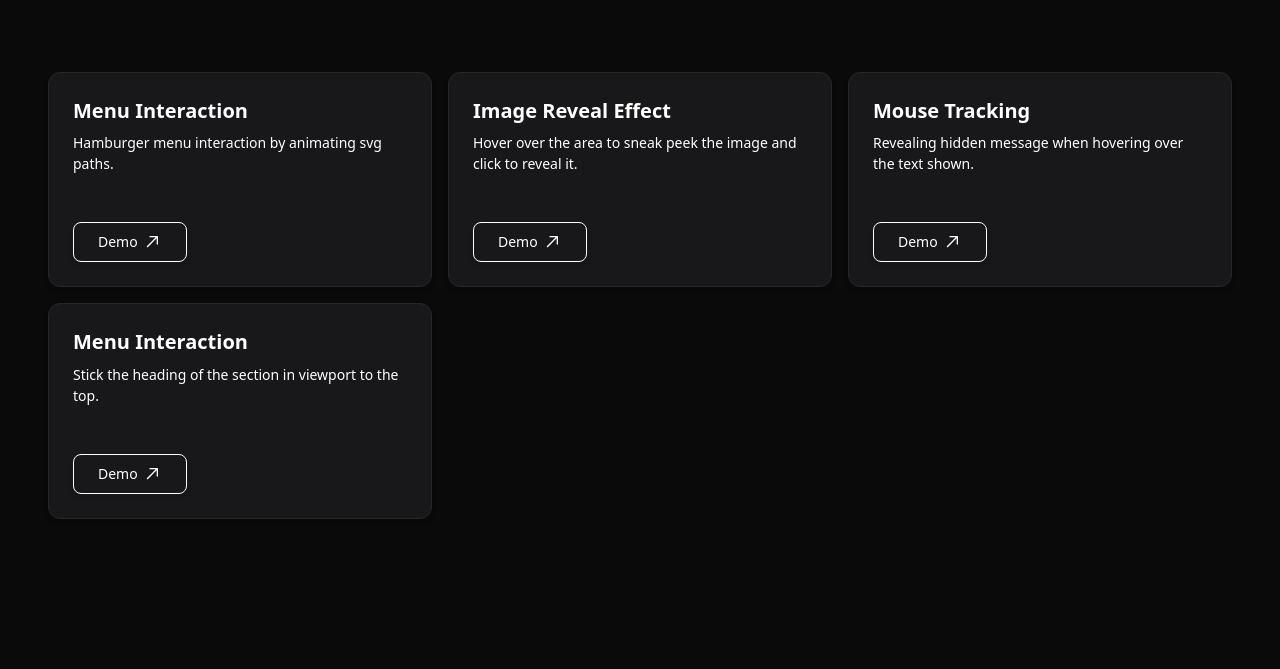
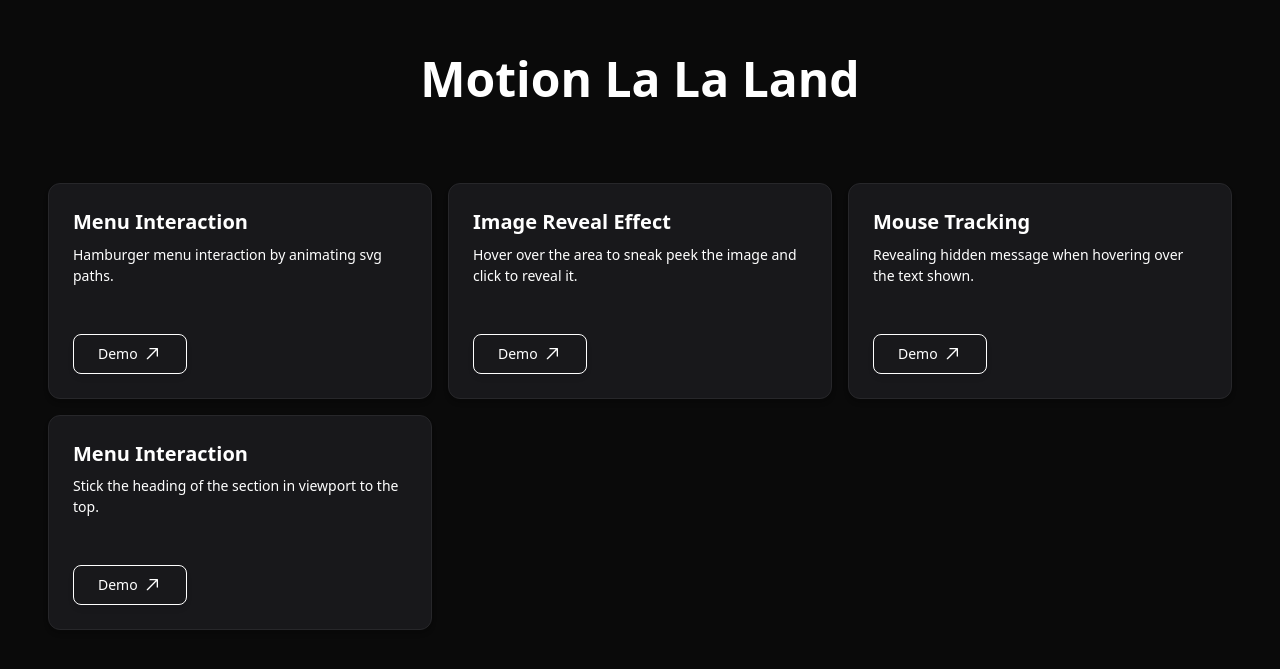
Before and after one commit to ExplorerAadi/motion-la-la-land, a Next.js app: page / in a window 1280 px wide. Shown: the part 105-774 px from the top of the page. Built offline with nearby package versions, Linux system fonts and the light colour scheme.

Commit message:
fix title

```diff
--- a/app/Homepage.tsx
+++ b/app/Homepage.tsx
@@ -1,9 +1,9 @@
-import { RedirectLink } from "../components/Button";
 import { Card } from "../components/Card";
 
 export const Homepage = () => {
   return (
-    <div className="flex items-center justify-center p-4 h-full">
+    <div className="flex flex-col items-center justify-start p-4 h-full">
+      <h3 className="pt-32 pb-20 text-white text-5xl font-semibold">Motion La La Land</h3>
       <div className="grid grid-cols-3 gap-4">
         <Card title="Menu Interaction" description="Hamburger menu interaction by animating svg paths." redirectLabel="Demo" redirectLink="/menu-animation" />
         <Card title="Image Reveal Effect" description="Hover over the area to sneak peek the image and click to reveal it." redirectLabel="Demo" redirectLink="/image-reveal-on-hover" />
--- a/app/page.tsx
+++ b/app/page.tsx
@@ -4,7 +4,7 @@ import "../styles/globals.css";
 
 export default async function Index() {
   return (
-    <div className="flex items-center justify-center p-4 h-screen bg-neutral-950">
+    <div className="flex flex-col items-center justify-center p-4 h-screen bg-neutral-950">
       <Homepage />
     </div>
   );
```
